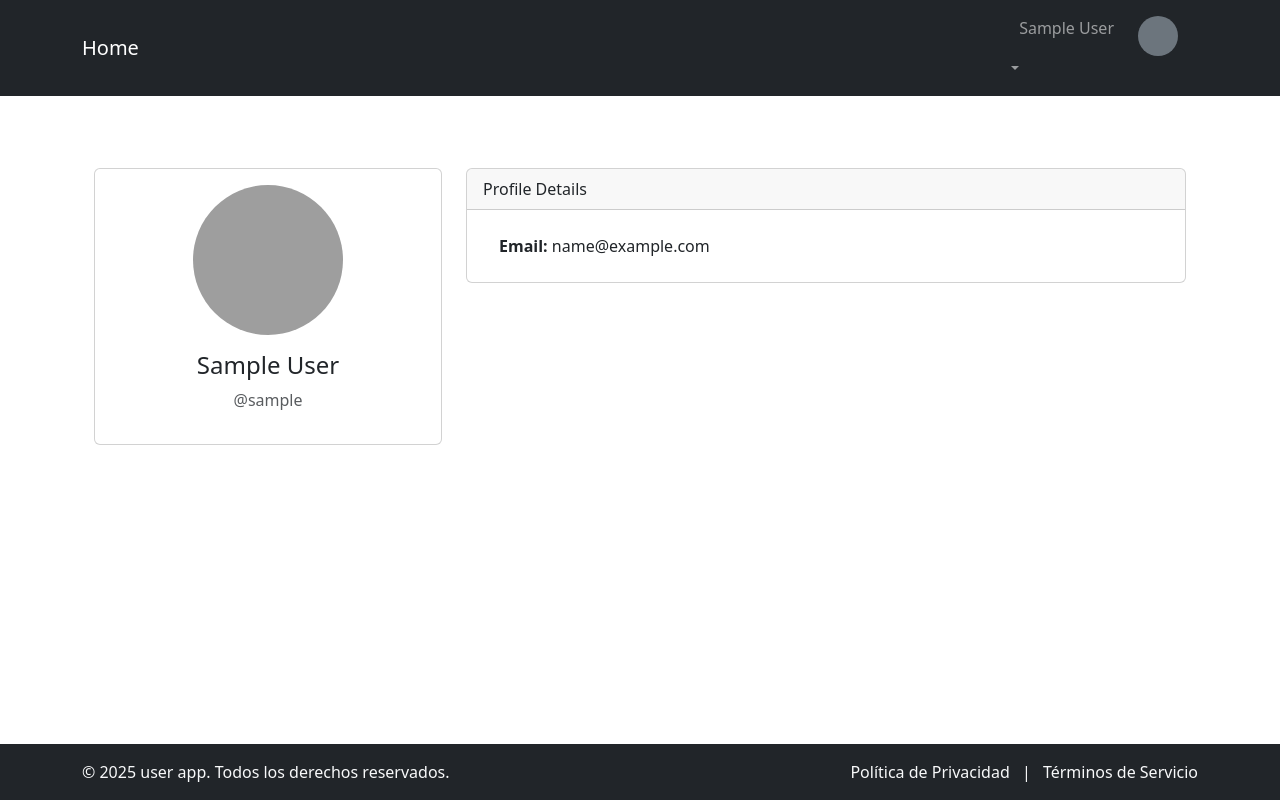
After one commit to Yaquea/Django0.3, a Django app: a page that uses users/templates/profile.html in a window 1280 px wide. The commit adds this page. Run offline with Django 5.2, Linux system fonts and the light colour scheme; the visitor is signed in with stand-in values (Sample User, id 1); data comes from the database, SQL or seed files in the repository; grey boxes are pictures that could not be loaded.

Commit message:
feat: implement image handling and user profiles

```diff
--- a/users/models.py
+++ b/users/models.py
@@ -5,3 +5,4 @@ class User(AbstractUser):
     email = models.EmailField(unique=True)
     is_verified = models.BooleanField(default=False)
     mails_count = models.IntegerField(default=0)
+    profile_image = models.ImageField(upload_to='profile_images/', blank=True, null=True)
--- a/users/templates/layout/nav.html
+++ b/users/templates/layout/nav.html
@@ -35,10 +35,28 @@
                     <li class="nav-item dropdown">
                         <a class="nav-link dropdown-toggle" href="#" role="button"
                            data-bs-toggle="dropdown" aria-expanded="false">
-                           👤 {{ user.first_name }}
+                           <div class="container">
+                            <div class="row">
+                            <div class="col">
+                            {{ user.first_name }} {{ user.last_name }}
+                           </div>
+                           <div class="col">
+                            {% if user.profile_image %}
+                              <img src="{{ user.profile_image.url }}"
+                                   alt="{{ user.first_name }}'s profile image"
+                                   class="rounded-circle"
+                                   style="width: 40px; height: 40px; object-fit: cover;">
+                            {% else %}
+                              <!-- Opcional: imagen o ícono por defecto si no hay avatar -->
+                              <div class="bg-secondary rounded-circle"
+                                   style="width: 40px; height: 40px;"></div>
+                            {% endif %}
+                           </div>
+                            </div>
+                           </div>
                         </a>
                         <ul class="dropdown-menu dropdown-menu-end">
-                            <li><a class="dropdown-item" href="#">Mi Perfil</a></li>
+                            <li><a class="dropdown-item" href="/{{ user.username }}/">Mi Perfil</a></li>
                             <li><hr class="dropdown-divider"></li>
                             <li>
                                 <form method="post" action="{% url 'logout' %}">
--- /dev/null
+++ b/users/templates/profile.html
@@ -0,0 +1,43 @@
+{% extends 'layout/nav.html' %}
+
+{% block content %}
+<div class="container mt-5">
+  <div class="row">
+    <!-- Columna para la imagen y datos básicos -->
+    <div class="col-md-4">
+      <div class="card text-center">
+        <div class="card-body">
+          {% if user_owner.profile_image %}
+            <img src="{{ user_owner.profile_image.url }}"
+                 alt="{{ user_owner.username }}'s profile image"
+                 class="rounded-circle img-fluid"
+                 style="width:150px; height:150px; object-fit:cover;">
+          {% else %}
+            <!-- Imagen por defecto (asegúrate de tenerla en tus archivos estáticos) -->
+            <img src="#"
+                 alt="Default profile image"
+                 class="rounded-circle img-fluid"
+                 style="width:150px; height:150px; object-fit:cover;">
+          {% endif %}
+          <h4 class="mt-3">{{ user_owner.first_name }} {{ user_owner.last_name }}</h4>
+          <p class="text-muted">@{{ user_owner.username }}</p>
+        </div>
+      </div>
+    </div>
+    <!-- Columna para información adicional del perfil -->
+    <div class="col-md-8">
+      <div class="card">
+        <div class="card-header">
+          Profile Details
+        </div>
+        <div class="card-body">
+          <ul class="list-group list-group-flush">
+            <li class="list-group-item"><strong>Email:</strong> {{ user_owner.email }}</li>
+            <!-- Puedes agregar más campos según lo necesites -->
+          </ul>
+        </div>
+      </div>
+    </div>
+  </div>
+</div>
+{% endblock %}
--- a/users/urls.py
+++ b/users/urls.py
@@ -1,6 +1,7 @@
 from django.contrib import admin
 from django.urls import path
-
+from django.conf import settings
+from django.conf.urls.static import static
 from . import views
 
 urlpatterns = [
@@ -8,7 +9,9 @@ urlpatterns = [
     path('signup/', views.signup ,name=("signup")),
     path('login/', views.login ,name=("login")),
     path('logout/', views.log_out ,name=("logout")),
+    path('<str:user_name>/', views.user_profile, name='user_profile'),
 
     path('email-verification/<str:uidb64>/<str:token>/', views.verify_email, name='verify-email'),
     path('resend-verification/', views.resend_verification_email, name='resend-verification'),
-]
+
+]+ static(settings.MEDIA_URL, document_root=settings.MEDIA_ROOT)
--- a/users/views.py
+++ b/users/views.py
@@ -121,7 +121,7 @@ def signup(request):
             'name': "sign up",
         })
     else:
-        form = Signup_Form(request.POST)
+        form = Signup_Form(request.POST, request.FILES)
         if form.is_valid():
             user = form.save(commit=False)  # Do not immediately save the user to the database.
             user.password = make_password(form.cleaned_data['password1'])  # Hash the password.
@@ -155,7 +155,6 @@ def login(request):
             'name': "log in"
         })
     else:
-        print(request.POST)
         form = AuthenticationForm(request, data=request.POST)
         if form.is_valid():
             user = form.get_user()
@@ -190,3 +189,13 @@ def log_out(request):
     logout(request)
     messages.success(request, 'You have been logged out successfully.')
     return redirect('main')
+
+@login_required
+def user_profile(request, user_name):
+    users_owner = User.objects.get(username = user_name)
+    if request.method == ('GET'):
+        return render(request, 'profile.html', {
+            'user_owner':users_owner,
+        })
+    else:
+        pass
```
Also changed, not shown: base/settings.py (+10 -0 lines), users/forms.py (+26 -1 lines), users/templates/signup.html (+7 -22 lines), media/profile_images/431649384_259512640449205_2587024090786930829_n.jpg (added), media/profile_images/431649384_259512640449205_2587024090786930829_n_LtBeHrN.jpg (added), users/migrations/0003_user_profile_image.py (added).
